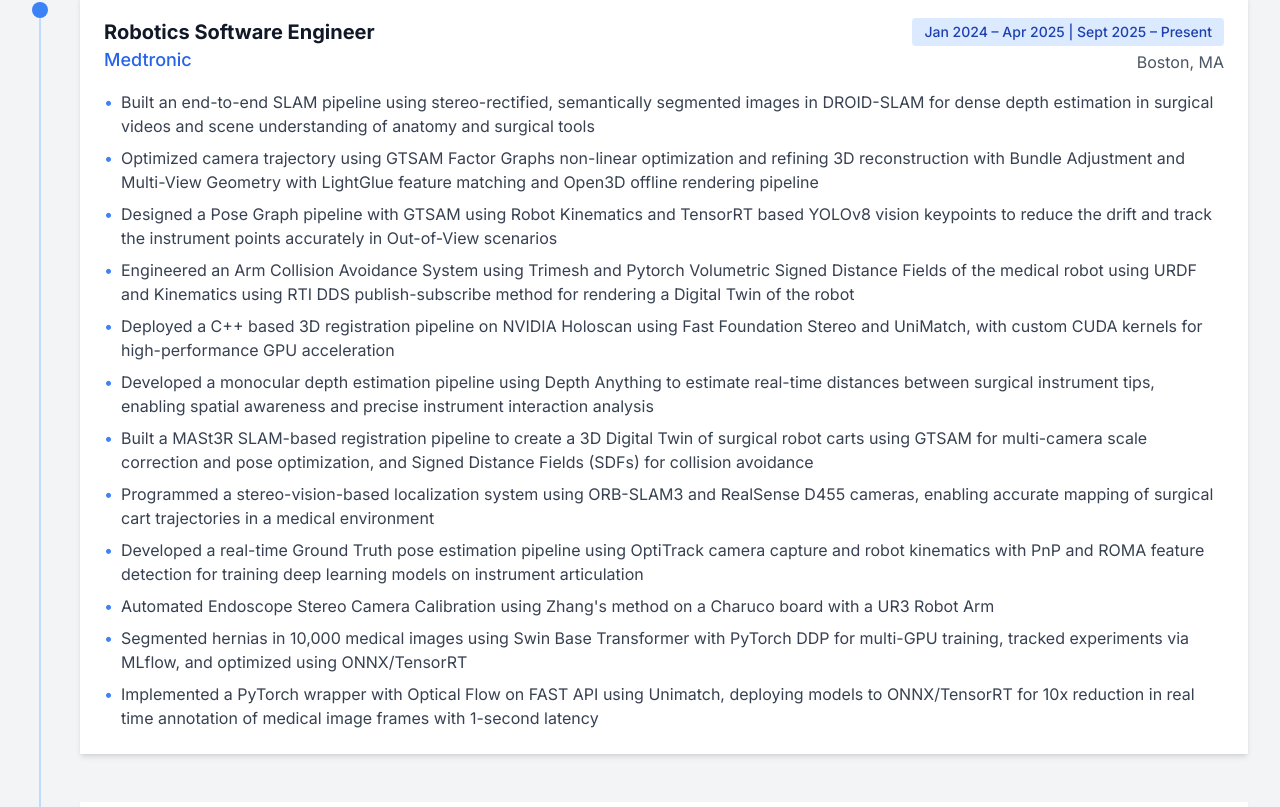
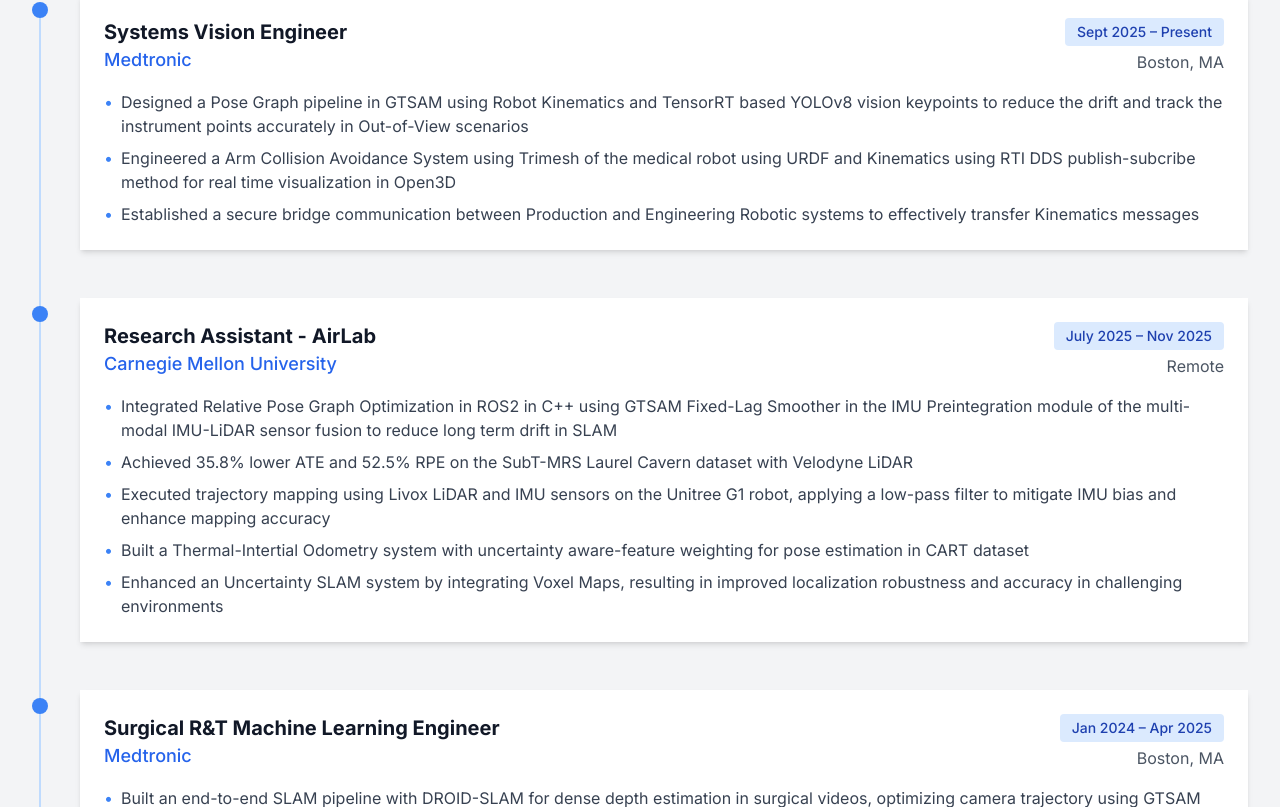
Before and after one commit to avnishnp/Portfolio, a Next.js app: page / in a window 1280 px wide. Shown: the part 1593-2400 px from the top of the page. Built offline with nearby package versions, Linux system fonts and the light colour scheme.

Commit message:
updated experience

```diff
--- a/src/components/Contact/ContactSection.tsx
+++ b/src/components/Contact/ContactSection.tsx
@@ -33,37 +33,10 @@
                     Email
                   </p>
                   <a
-                    href="mailto:patel.avni@northeastern.edu"
+                    href="mailto:avnishp@andrew.cmu.edu"
                     className="text-sm sm:text-base text-gray-900 dark:text-white hover:text-blue-600 dark:hover:text-blue-400"
                   >
-                    patel.avni@northeastern.edu
-                  </a>
-                </div>
-              </div>
-              <div className="flex items-start">
-                <svg
-                  className="w-5 h-5 sm:w-6 sm:h-6 text-blue-500 mr-2 sm:mr-3 mt-0.5"
-                  fill="none"
-                  stroke="currentColor"
-                  viewBox="0 0 24 24"
-                  xmlns="http://www.w3.org/2000/svg"
-                >
-                  <path
-                    strokeLinecap="round"
-                    strokeLinejoin="round"
-                    strokeWidth="2"
-                    d="M3 5a2 2 0 012-2h3.28a1 1 0 01.948.684l1.498 4.493a1 1 0 01-.502 1.21l-2.257 1.13a11.042 11.042 0 005.516 5.516l1.13-2.257a1 1 0 011.21-.502l4.493 1.498a1 1 0 01.684.949V19a2 2 0 01-2 2h-1C9.716 21 3 14.284 3 6V5z"
-                  ></path>
-                </svg>
-                <div>
-                  <p className="text-xs sm:text-sm text-gray-600 dark:text-gray-400">
-                    Phone
-                  </p>
-                  <a
-                    href="tel:+18576939988"
-                    className="text-sm sm:text-base text-gray-900 dark:text-white hover:text-blue-600 dark:hover:text-blue-400"
-                  >
-                    +1 (857) 693-9988
+                    avnishp@andrew.cmu.edu
                   </a>
                 </div>
               </div>
@@ -93,7 +66,7 @@
                     Location
                   </p>
                   <p className="text-sm sm:text-base text-gray-900 dark:text-white">
-                    USA
+                    Boston, USA
                   </p>
                 </div>
               </div>
@@ -140,58 +113,6 @@
             </div>
           </div>
         </div>
-
-        {/* <div className="card">
-            <h3 className="text-lg sm:text-xl font-bold text-gray-900 dark:text-white mb-3 sm:mb-4">Send Me a Message</h3>
-            <form className="space-y-3 sm:space-y-4">
-              <div>
-                <label htmlFor="name" className="block mb-1 sm:mb-2 text-xs sm:text-sm font-medium text-gray-900 dark:text-white">Your Name</label>
-                <input
-                  type="text"
-                  id="name"
-                  className="bg-gray-50 border border-gray-300 text-gray-900 text-xs sm:text-sm rounded-lg focus:ring-blue-500 focus:border-blue-500 block w-full p-2 sm:p-2.5 dark:bg-gray-700 dark:border-gray-600 dark:placeholder-gray-400 dark:text-white dark:focus:ring-blue-500 dark:focus:border-blue-500"
-                  placeholder="John Doe"
-                  required
-                />
-              </div>
-              <div>
-                <label htmlFor="email" className="block mb-1 sm:mb-2 text-xs sm:text-sm font-medium text-gray-900 dark:text-white">Your Email</label>
-                <input
-                  type="email"
-                  id="email"
-                  className="bg-gray-50 border border-gray-300 text-gray-900 text-xs sm:text-sm rounded-lg focus:ring-blue-500 focus:border-blue-500 block w-full p-2 sm:p-2.5 dark:bg-gray-700 dark:border-gray-600 dark:placeholder-gray-400 dark:text-white dark:focus:ring-blue-500 dark:focus:border-blue-500"
-                  placeholder="name@example.com"
-                  required
-                />
-              </div>
-              <div>
-                <label htmlFor="subject" className="block mb-1 sm:mb-2 text-xs sm:text-sm font-medium text-gray-900 dark:text-white">Subject</label>
-                <input
-                  type="text"
-                  id="subject"
-                  className="bg-gray-50 border border-gray-300 text-gray-900 text-xs sm:text-sm rounded-lg focus:ring-blue-500 focus:border-blue-500 block w-full p-2 sm:p-2.5 dark:bg-gray-700 dark:border-gray-600 dark:placeholder-gray-400 dark:text-white dark:focus:ring-blue-500 dark:focus:border-blue-500"
-                  placeholder="Let me know how I can help you"
-                  required
-                />
-              </div>
-              <div>
-                <label htmlFor="message" className="block mb-1 sm:mb-2 text-xs sm:text-sm font-medium text-gray-900 dark:text-white">Your Message</label>
-                <textarea
-                  id="message"
-                  rows={4}
-                  className="bg-gray-50 border border-gray-300 text-gray-900 text-xs sm:text-sm rounded-lg focus:ring-blue-500 focus:border-blue-500 block w-full p-2 sm:p-2.5 dark:bg-gray-700 dark:border-gray-600 dark:placeholder-gray-400 dark:text-white dark:focus:ring-blue-500 dark:focus:border-blue-500"
-                  placeholder="Your message here..."
-                  required
-                ></textarea>
-              </div>
-              <button
-                type="submit"
-                className="btn-primary w-full text-xs sm:text-sm py-2 px-4"
-              >
-                <a href="mailto:doye.n@northeastern.edu?subject=subject+message=message">Send Message</a>
-              </button>
-            </form>
-          </div>*/}
       </div>
     </section>
   );
--- a/src/components/Experience/ExperienceSection.tsx
+++ b/src/components/Experience/ExperienceSection.tsx
@@ -59,34 +59,39 @@
     {
       company: "Medtronic",
       location: "Boston, MA",
-      position: "Robotics Software Engineer",
-      period: "Jan 2024 – Apr 2025 | Sept 2025 – Present",
+      position: "Systems Vision Engineer",
+      period: "Sept 2025 – Present",
       achievements: [
-        "Built an end-to-end SLAM pipeline using stereo-rectified, semantically segmented images in DROID-SLAM for dense depth estimation in surgical videos and scene understanding of anatomy and surgical tools",
-        "Optimized camera trajectory using GTSAM Factor Graphs non-linear optimization and refining 3D reconstruction with Bundle Adjustment and Multi-View Geometry with LightGlue feature matching and Open3D offline rendering pipeline",
-        "Designed a Pose Graph pipeline with GTSAM using Robot Kinematics and TensorRT based YOLOv8 vision keypoints to reduce the drift and track the instrument points accurately in Out-of-View scenarios",
-        "Engineered an Arm Collision Avoidance System using Trimesh and Pytorch Volumetric Signed Distance Fields of the medical robot using URDF and Kinematics using RTI DDS publish-subscribe method for rendering a Digital Twin of the robot",
-        "Deployed a C++ based 3D registration pipeline on NVIDIA Holoscan using Fast Foundation Stereo and UniMatch, with custom CUDA kernels for high-performance GPU acceleration",
-        "Developed a monocular depth estimation pipeline using Depth Anything to estimate real-time distances between surgical instrument tips, enabling spatial awareness and precise instrument interaction analysis",
-        "Built a MASt3R SLAM-based registration pipeline to create a 3D Digital Twin of surgical robot carts using GTSAM for multi-camera scale correction and pose optimization, and Signed Distance Fields (SDFs) for collision avoidance",
-        "Programmed a stereo-vision-based localization system using ORB-SLAM3 and RealSense D455 cameras, enabling accurate mapping of surgical cart trajectories in a medical environment",
-        "Developed a real-time Ground Truth pose estimation pipeline using OptiTrack camera capture and robot kinematics with PnP and ROMA feature detection for training deep learning models on instrument articulation",
-        "Automated Endoscope Stereo Camera Calibration using Zhang's method on a Charuco board with a UR3 Robot Arm",
-        "Segmented hernias in 10,000 medical images using Swin Base Transformer with PyTorch DDP for multi-GPU training, tracked experiments via MLflow, and optimized using ONNX/TensorRT",
-        "Implemented a PyTorch wrapper with Optical Flow on FAST API using Unimatch, deploying models to ONNX/TensorRT for 10x reduction in real time annotation of medical image frames with 1-second latency"
+        "Designed a Pose Graph pipeline in GTSAM using Robot Kinematics and TensorRT based YOLOv8 vision keypoints to reduce the drift and track the instrument points accurately in Out-of-View scenarios",
+        "Engineered a Arm Collision Avoidance System using Trimesh of the medical robot using URDF and Kinematics using RTI DDS publish-subcribe method for real time visualization in Open3D",
+        "Established a secure bridge communication between Production and Engineering Robotic systems to effectively transfer Kinematics messages"
       ]
     },
     {
       company: "Carnegie Mellon University",
       location: "Remote",
-      position: "Visiting Researcher - AirLab",
-      period: "July 2025 – May 2026",
+      position: "Research Assistant - AirLab",
+      period: "July 2025 – Nov 2025",
       achievements: [
-        "Integrated Relative Pose Graph Optimization in ROS2 in C++ using GTSAM Factor Graphs Fixed-Lag Smoother in the IMU Preintegration module of the multi-modal IMU-LiDAR sensor fusion to reduce long term drift in SLAM",
-        "Executed trajectory mapping using Livox LiDAR and IMU sensors on the Unitree G1 Humanoid robot, applying a low-pass filter to mitigate IMU bias and enhance mapping accuracy",
-        "Developed a multi-modal sensor fusion visual front-end for Visual-Inertial Odometry based on VINS Mono with learned keypoint detection and patch-based optical flow tracking across Monocular, Stereo, and Thermal camera configurations, providing uncertainty-aware measurements for downstream optimization",
-        "Built a tightly-coupled VIO back-end with Ceres in C++ using Variance Component Analysis (VCA) to adaptively weight Camera and IMU residuals within a sliding-window Bundle Adjustment framework to dynamically balance sensor contributions under degraded conditions",
-        "Evaluated the VIO pipeline on multiple datasets like Euroc, CART, SubT-MRS datasets on challenging and degrading conditions like smoke, dust and low texture environments"
+        "Integrated Relative Pose Graph Optimization in ROS2 in C++ using GTSAM Fixed-Lag Smoother in the IMU Preintegration module of the multi-modal IMU-LiDAR sensor fusion to reduce long term drift in SLAM",
+        "Achieved 35.8% lower ATE and 52.5% RPE on the SubT-MRS Laurel Cavern dataset with Velodyne LiDAR",
+        "Executed trajectory mapping using Livox LiDAR and IMU sensors on the Unitree G1 robot, applying a low-pass filter to mitigate IMU bias and enhance mapping accuracy",
+        "Built a Thermal-Intertial Odometry system with uncertainty aware-feature weighting for pose estimation in CART dataset",
+        "Enhanced an Uncertainty SLAM system by integrating Voxel Maps, resulting in improved localization robustness and accuracy in challenging environments"
+      ]
+    },
+    {
+      company: "Medtronic",
+      location: "Boston, MA",
+      position: "Surgical R&T Machine Learning Engineer",
+      period: "Jan 2024 – Apr 2025",
+      achievements: [
+        "Built an end-to-end SLAM pipeline with DROID-SLAM for dense depth estimation in surgical videos, optimizing camera trajectory using GTSAM and refining 3D reconstruction with Bundle Adjustment and LightGlue feature matching",
+        "Developed a real-time Ground Truth pose estimation pipeline using OptiTrack camera capture and robot kinematics with PnP and ROMA feature detection for training deep learning models on instrument articulation",
+        "Performed Semantic Segmentation for, Robot-Assisted Surgery, on 10,000 medical images from S3 bucket, containing both mask and line annotations, to segment hernia using the Swin Base Transformer",
+        "Developed a YOLOv8-based pipeline for precise detection of surgical instrument tips from medical images in real-time",
+        "Applied Monocular Depth Estimation to get metric distance between two instruments from an image by Depth Anything",
+        "Implemented a PyTorch wrapper with Optical Flow on FAST API using Unimatch, converting models to ONNX and TensorRT for 10x reduction in real time annotation of medical image frames with 1-second latency"
       ]
     },
     {
```
Also changed, not shown: 1 other file (tests, documents, lock files or other folders).
